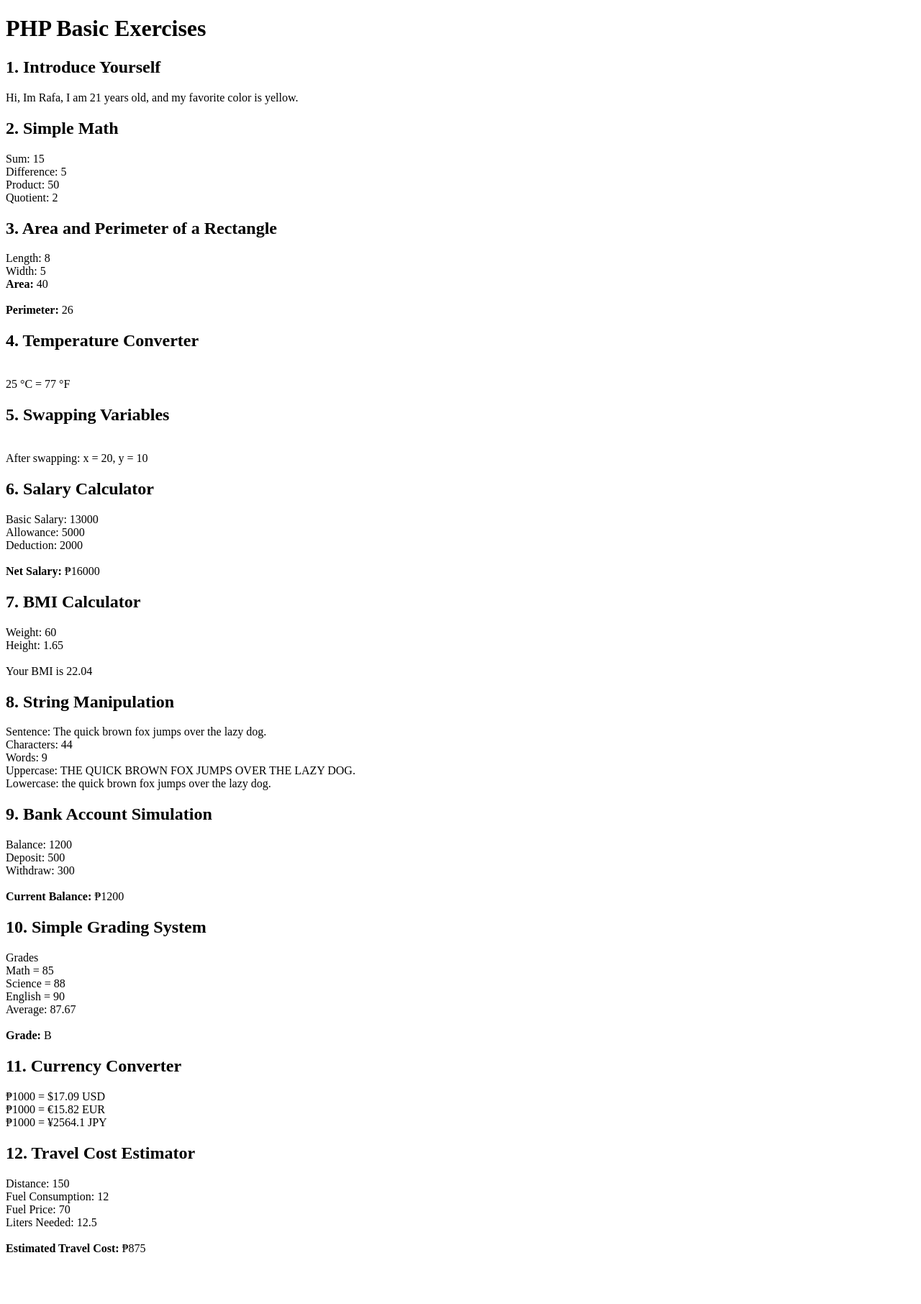
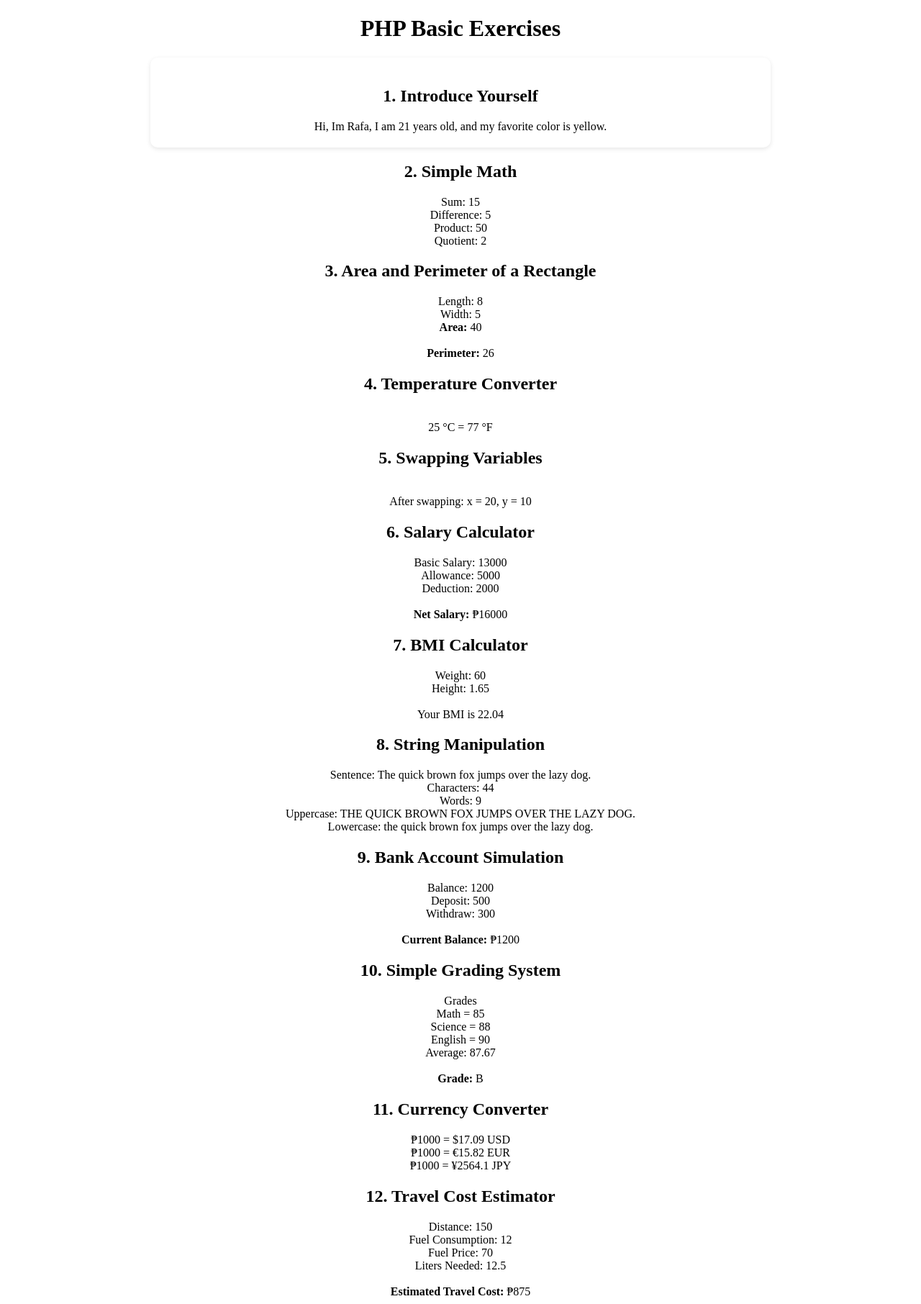
Before and after one commit to davidreann/CIT17, a PHP site: page / in a window 1280 px wide. Shown: the whole page at 72% size. Before the commit the page ends 1740 px from the top, so only its background shows below. Run offline with PHP 8.4, Linux system fonts and the light colour scheme.

Commit message:
updated the code

```diff
--- a/index.php
+++ b/index.php
@@ -2,17 +2,32 @@
 <html>
 <head>
     <title>PHP Basic Tasks</title>
+    <Style>
+        body {
+            text-align: center;
+        }
+        .box {
+            background: #fff;
+            border-radius: 10px;
+            padding: 20px;
+            margin: 15px auto;
+            box-shadow: 0 2px 6px rgba(0,0,0,0.1);
+            width: 65%;
+        }
+    </Style>
 </head>
 <body>
 
 <h1>PHP Basic Exercises</h1>
 
 <?php
+echo "<div class='box'>";
 echo "<h2>1. Introduce Yourself</h2>";
 $name = "Rafa";
 $age = 21;
 $fav_color = "yellow";
 echo "Hi, Im $name, I am $age years old, and my favorite color is $fav_color.";
+echo "</div>";
 
 echo "<h2>2. Simple Math</h2>";
 $a = 10;
```
